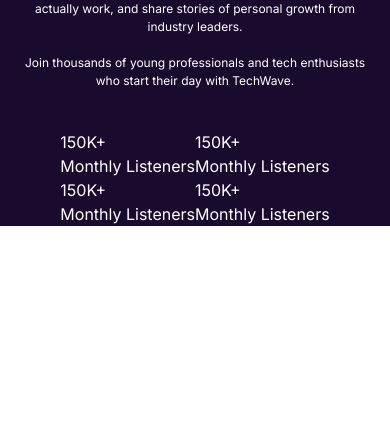
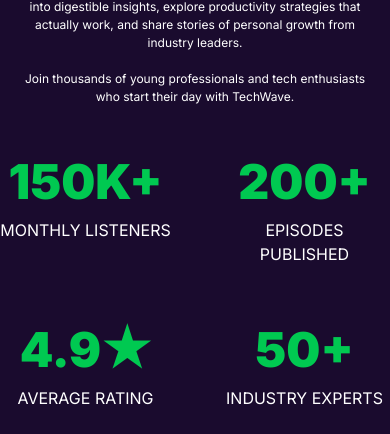
Before and after one commit to mehedyPUST/TechWave, a website: page index.html in a window 390 px wide. Shown: the part 610-1044 px from the top of the page. Before the commit the page ends 844 px from the top, so only its background shows below. Drawn offline with Linux system fonts and the light colour scheme.

Commit message:
Podcast section Designed and mobile responsived

```diff
--- a/index.html
+++ b/index.html
@@ -133,30 +133,33 @@
 <section>
   <div class="mx-auto max-w-[1600px] bg-[#1A0B2E] flex flex-col">
     <div class="text-center text-white max-w-[1200px] mx-auto mb-[40px] md:mb-[80px]  ">
-      <h1 class="text-3xl md:text-5xl font-bold mt-2 md:mt-0  ">About The Podcast</h1>
-      <p class="px-4 md:px-0 text-[12px] md:text-[16px] ">TechWave is your go-to podcast for staying ahead in the fast-paced world of technology.
+      <h1 class="text-3xl md:text-5xl font-bold mt-2 md:mt-0 mb-4  ">About The Podcast</h1>
+
+
+      <p class="px-4 md:px-0 text-[12px] md:text-[16px]  ">TechWave is your go-to podcast for staying ahead in the fast-paced world of technology.
 We break down complex topics into digestible insights, explore productivity strategies that actually work,
 and share stories of personal growth from industry leaders. <br> <br> Join thousands of young professionals and tech enthusiasts who start their day with TechWave.</p>
     </div>
 
 
-    <div class=" text-white md:max-w-[600px] md:max-w-[1200px] m-auto grid grid-cols-2 md:grid-cols-4 grid-rows-2 md:grid-rows-2 justify-between">
+    <div class=" text-white md:max-w-[600px] md:max-w-[1200px] m-auto grid grid-cols-2 md:grid-cols-4 grid-rows-2 md:grid-rows-2 gap-12 md:gap-20 justify-between text-center uppercase">
       <div>
-        <h1>150K+</h1>
+        <h1 class="text-green-500 font-black text-[48px]">150K+</h1>
         <p>Monthly Listeners</p>
       </div>
       <div>
-        <h1>150K+</h1>
-        <p>Monthly Listeners</p>
+        <h1 class="text-green-500 font-black text-[48px]">200+</h1>
+        <p>Episodes Published</p>
       </div>
       <div>
-        <h1>150K+</h1>
-        <p>Monthly Listeners</p>
+        <h1 class="text-green-500 font-black text-[48px]">4.9★</h1>
+        <p>Average Rating</p>
       </div>
       <div>
-        <h1>150K+</h1>
-        <p>Monthly Listeners</p>
+        <h1 class="text-green-500 font-black text-[48px]">50+</h1>
+        <p>Industry Experts</p>
       </div>
+
 
     </div>
 
```
Also changed, not shown: output.css.
